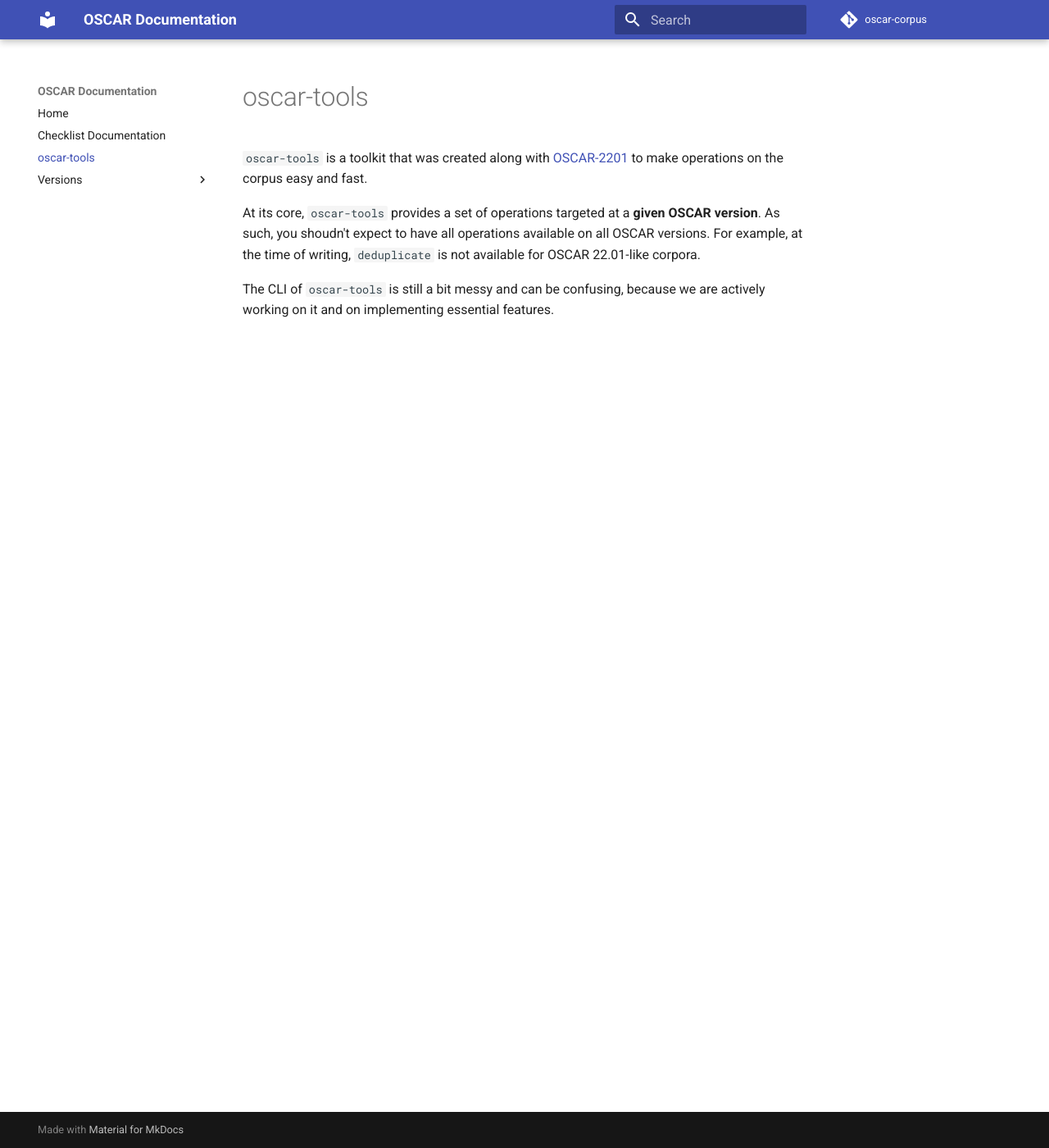
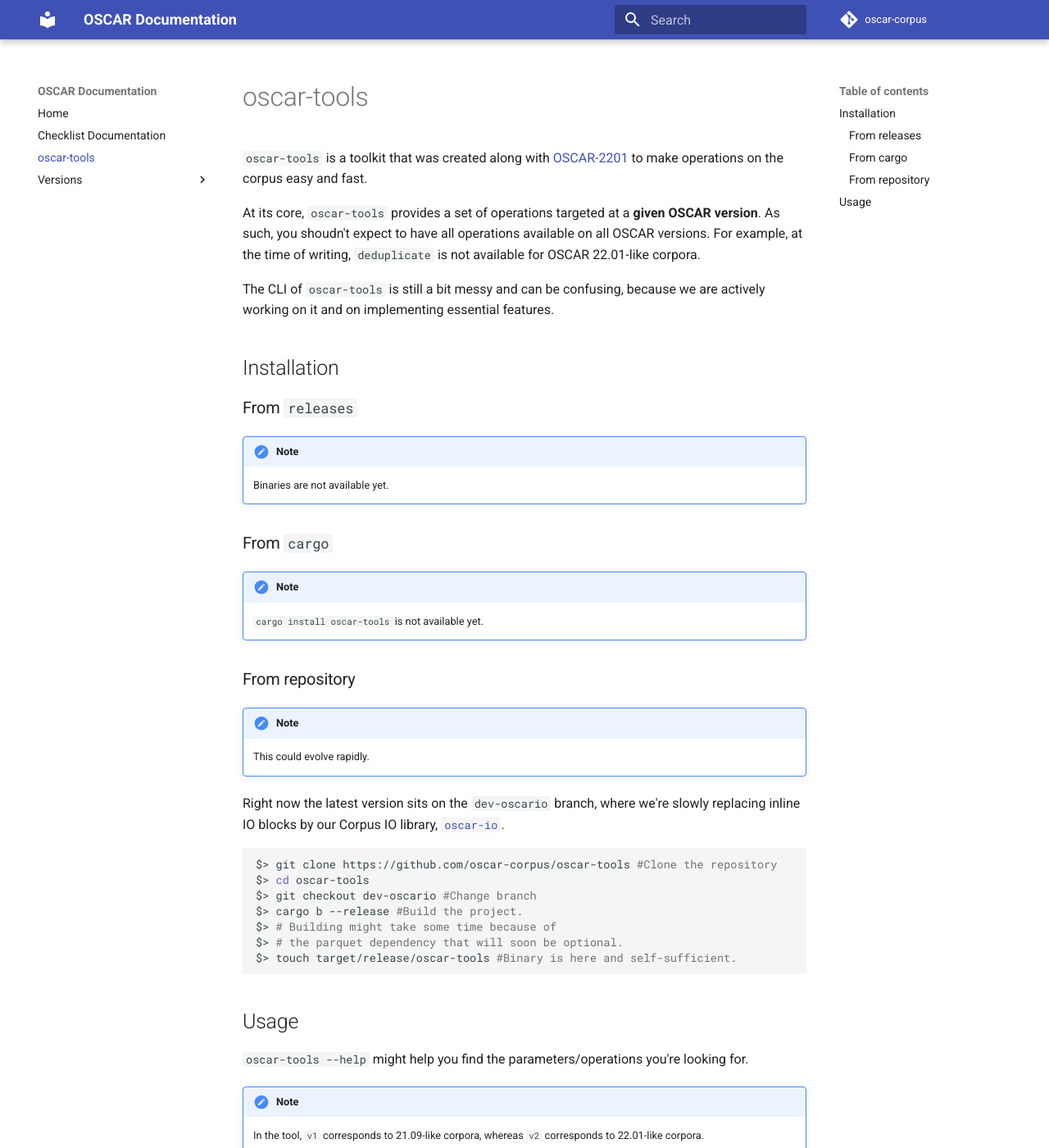
Before and after one commit to oscar-project/documentation, an MkDocs documentation site: the page built from docs/oscar-tools.md, in a window 1280 px wide and 1400 px high. Shown: the whole window at 82% size. Built offline with MkDocs 1.6.1 and Material for MkDocs 9.7.7, drawn with Linux system fonts in a browser that asks for light colours; comment, search, counter and statistics services are not loaded; some of the changed text lies outside the part shown.

Commit message:
add basic info on oscar-tools

````diff
--- a/docs/oscar-tools.md
+++ b/docs/oscar-tools.md
@@ -5,3 +5,41 @@
 At its core, `oscar-tools` provides a set of operations targeted at a **given OSCAR version**. As such, you shoudn't expect to have all operations available on all OSCAR versions. For example, at the time of writing, `deduplicate` is not available for OSCAR 22.01-like corpora.
 
 The CLI of `oscar-tools` is still a bit messy and can be confusing, because we are actively working on it and on implementing essential features.
+
+## Installation
+
+### From `releases`
+
+!!! note
+    Binaries are not available yet.
+
+### From `cargo`
+
+!!! note
+    `cargo install oscar-tools` is not available yet.
+
+### From repository
+
+!!! note
+    This could evolve rapidly.
+
+Right now the latest version sits on the `dev-oscario` branch, where we're slowly replacing inline IO blocks by our Corpus IO library, [`oscar-io`](https://github.com/oscar-corpus/oscar-io).
+
+```sh
+$> git clone https://github.com/oscar-corpus/oscar-tools #Clone the repository
+$> cd oscar-tools
+$> git checkout dev-oscario #Change branch
+$> cargo b --release #Build the project.
+$> # Building might take some time because of
+$> # the parquet dependency that will soon be optional.
+$> touch target/release/oscar-tools #Binary is here and self-sufficient.
+```
+
+## Usage
+
+`oscar-tools --help` might help you find the parameters/operations you're looking for.
+
+!!! note
+    In the tool, `v1` corresponds to 21.09-like corpora, whereas `v2` corresponds to 22.01-like corpora.
+
+Each operation has different parameters.
````
